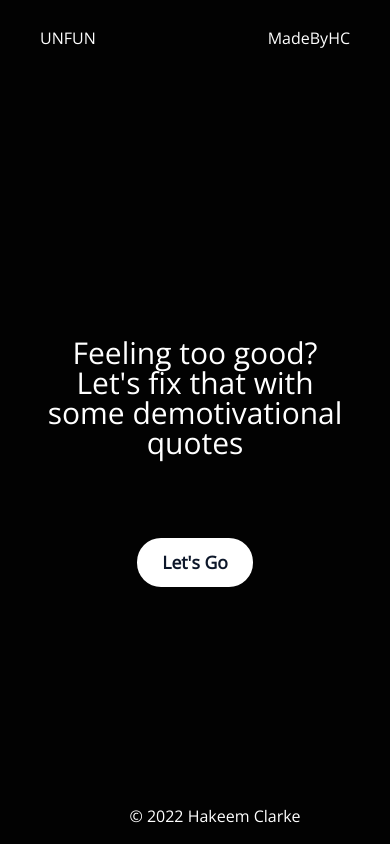
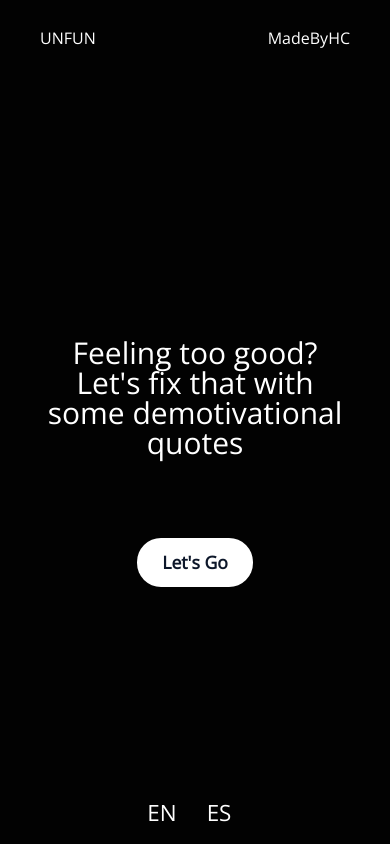
Before and after one commit to hakeem-jc/unfun, a React (Create React App) app: page / in a window 390 px wide. Built offline with nearby package versions, Linux system fonts and the light colour scheme.

Commit message:
Add static localization menu

```diff
--- a/src/App.js
+++ b/src/App.js
@@ -1,4 +1,4 @@
-import './Styles/App.css';
+import './styles/App.css';
 import { Landing } from './pages/Landing';
 import { PageNotFound }from './pages/PageNotFound';
 import { ErrorFallback } from './pages/ErrorFallback';
--- a/src/components/Footer/footer.css
+++ b/src/components/Footer/footer.css
@@ -2,7 +2,54 @@ footer {
     position: fixed;
     left: 0;
     bottom: 0;
-    width: 100%;
+    width: 96%;
     padding: 20px;
-    text-align: center;
+    display: flex;
+    justify-content: space-between;
 }
+
+.footer-language-option {
+    display: inline-block;
+    margin-left: 30px;
+}
+
+@media screen and (min-width: 800px) and (max-width: 1200px) {
+    footer {
+        display: flex;
+        justify-content: space-between;
+        bottom: 20px;
+    }
+
+    .footer-copyright {
+        font-size: 1.4em;
+    }
+
+    .footer-language-option {
+        font-size: 1.4em;
+    }
+}
+
+@media screen and (max-width: 799px) {
+    footer {
+        justify-content: center;
+        margin-left: 0px;
+    }
+
+    .footer-copyright {
+        display: none;
+    }
+
+    .footer-language {
+        width: 50%;
+    }
+
+    .footer-language-option {
+        font-size: 1.4em;
+    }
+}
+
+@media screen and (max-width: 450px) {
+    .footer-language {
+        width: 48%;
+    }
+}
--- a/src/components/Footer/footer.jsx
+++ b/src/components/Footer/footer.jsx
@@ -3,7 +3,11 @@ import './footer.css';
 export function Footer() {
     return (
         <footer>
-            <p>&copy; 2022 Hakeem Clarke</p>
+            <nav className='footer-language'>
+                <h2 className='footer-language-option'>EN</h2>
+                <h2 className='footer-language-option'>ES</h2>
+            </nav>
+            <p className="footer-copyright">&copy; 2022 Hakeem Clarke</p>
         </footer>
     )
 }
```
